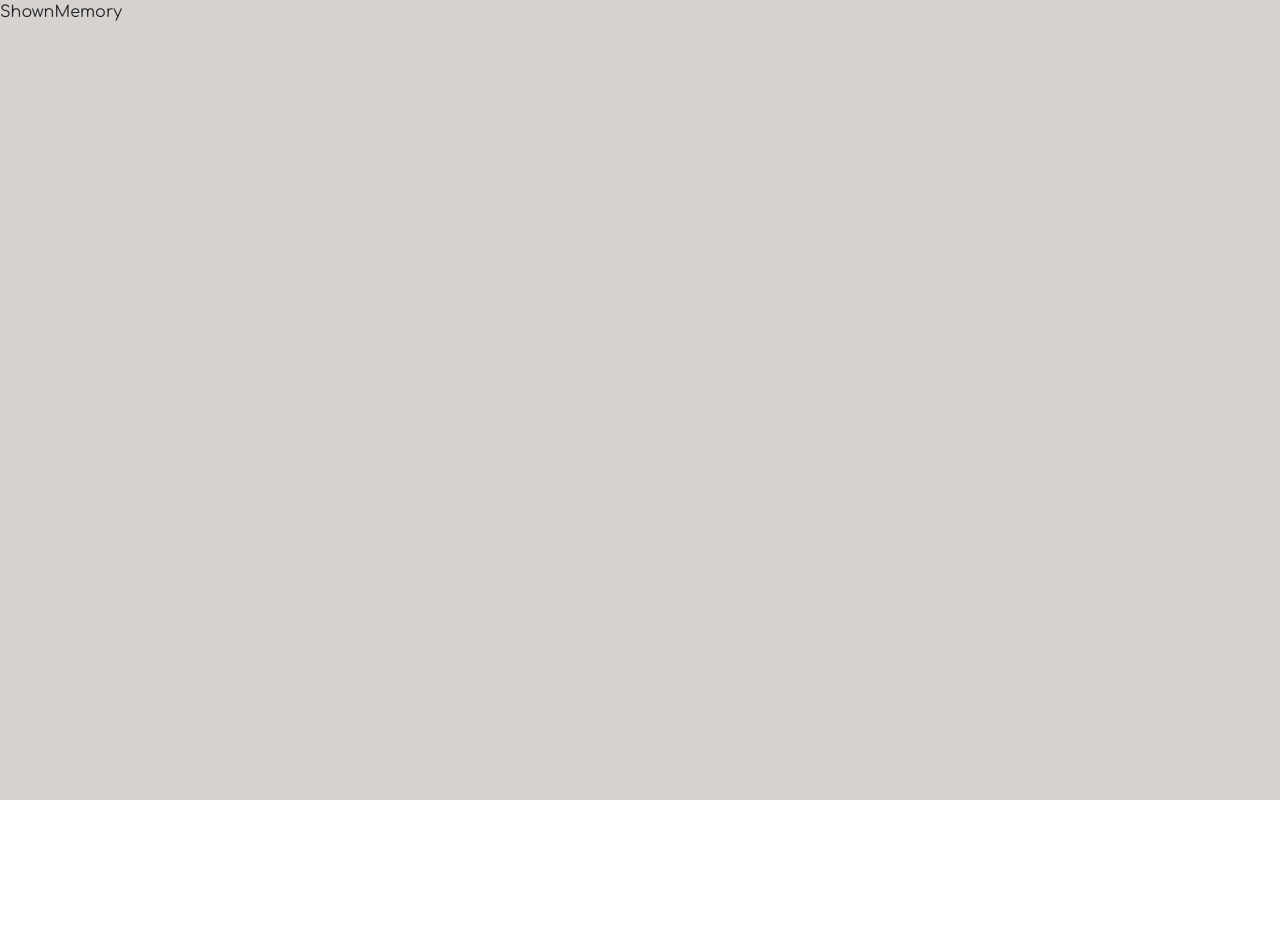
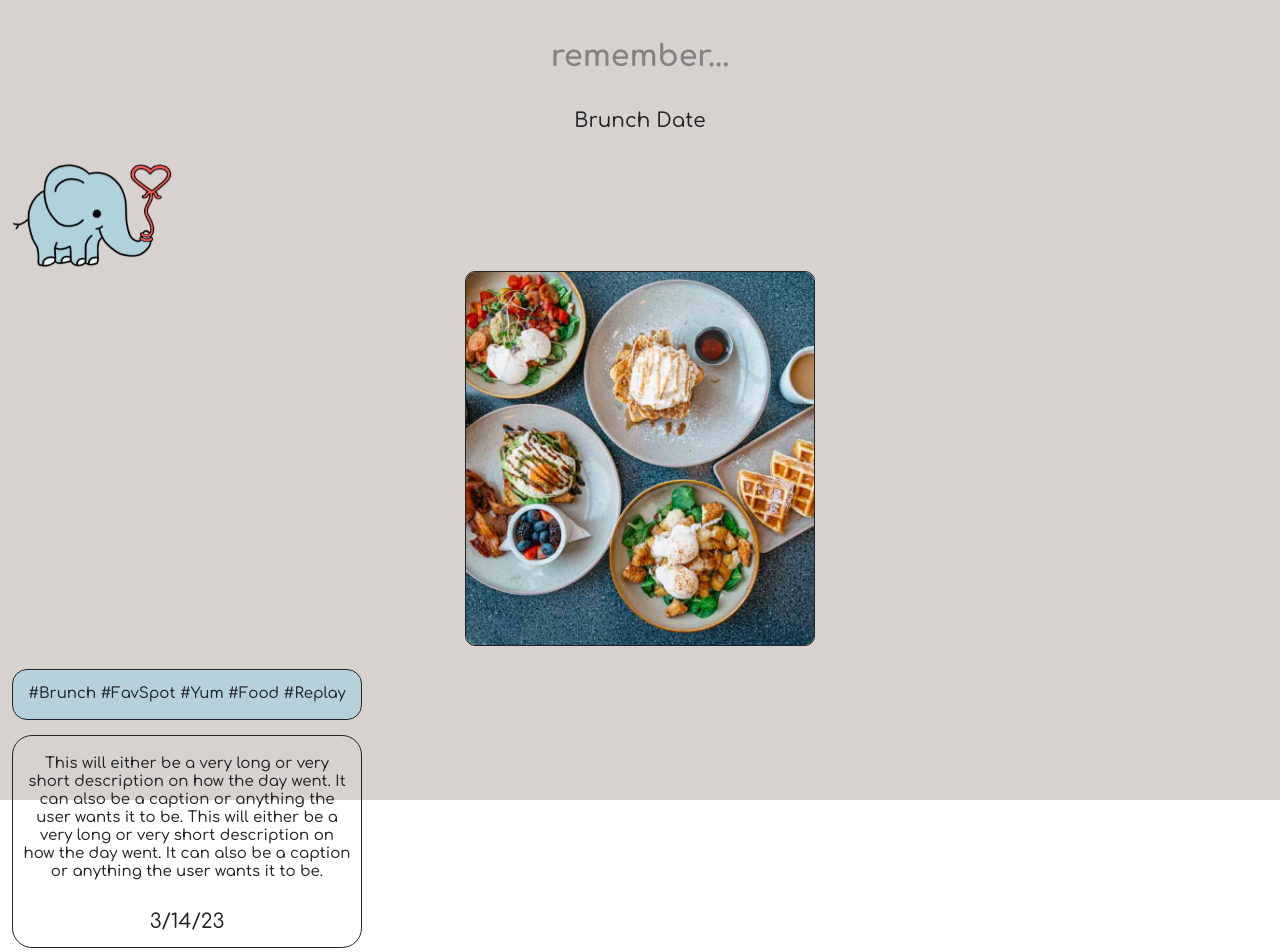
Before and after one commit to JeremyLapham/RememberWhen, a React (Create React App) app: page /Memory in a window 1280 px wide. Shown: the top 952 px of the page. Before the commit the page ends 800 px from the top, so only its background shows below. Built offline with nearby package versions, Linux system fonts and the light colour scheme.

Commit message:
added component

```diff
--- a/src/Components/ShownMemory/ShownMemory.css
+++ b/src/Components/ShownMemory/ShownMemory.css
@@ -0,0 +1,64 @@
+.memoryRemember {
+    font-size:30px;
+    color: #848383;
+    font-weight:bold;
+    margin-top:23px;
+    margin-bottom: 34px;
+}
+
+.memoryName {
+    font-size:20px;
+    font-weight:light;
+    margin-bottom:25px;
+}
+
+.phantLogo {
+    width:160px;
+    margin-bottom:-1.5rem;
+}
+
+.memoryImg {
+    width:350px;
+    height:375px;
+    border-radius: 10px;
+    border:1px solid;
+    margin-bottom:23px;
+}
+
+.displayHashtags {
+    width:350px;
+    height:51px;
+    background-color:#B7D1DA;
+    border-radius: 15px;
+    border:1px solid;
+    font-size: 15px;
+    display: flex;
+    justify-content: center;
+    align-items: center;
+    margin-bottom:15px;
+}
+
+.hashtags {
+    font-size: 15px;
+    margin: 0 !important;
+}
+
+.description {
+    width:350px;
+    height:213px;
+    border-radius: 20px;
+    border: 1px solid;
+}
+
+.memoryDesTxt {
+    font-size:15px;
+    font-weight: light;
+    margin:19px 10px;
+    height:136px;
+    overflow-y: scroll;
+}
+
+.memoryDesDate  {
+    font-size:20px;
+    font-weight: light;
+}
--- a/src/Components/ShownMemory/ShownMemory.tsx
+++ b/src/Components/ShownMemory/ShownMemory.tsx
@@ -1,8 +1,71 @@
 import React from 'react';
 import './ShownMemory.css';
+import CustomNavbar from '../navComponent/NavbarComponent';
+import { Button, Col, Container, Row } from 'react-bootstrap';
+import elephantLogo from '../../assets/elephantLogo.svg';
+import memory from '../../assets/memory.jpg';
 
 export default function ShownMemory() {
-  return (
-    <div>ShownMemory</div>
-  )
+    return (
+        <Container fluid>
+            <CustomNavbar />
+            <Row>
+                <Col className='text-center'>
+                    <h1 className='memoryRemember'>remember...</h1>
+                </Col>
+            </Row>
+            <Row>
+                <Col className='text-center'>
+                    <h5 className='memoryName'>Brunch Date</h5>
+                </Col>
+            </Row>
+            <Row>
+                <Col>
+                    <img className='phantLogo' src={elephantLogo} alt='Elephant logo but now hes in the memory that you clicked and is watching your every move' />
+                </Col>
+            </Row>
+            <Row>
+                <Col className='d-flex justify-content-center'>
+                    <img className='memoryImg' src={memory} alt='the picture of the memory that was selected' />
+                </Col>
+            </Row>
+            <Row>
+                <Col>
+                    <div className='displayHashtags'>
+                        <h2 className='hashtags'>#Brunch #FavSpot #Yum #Food #Replay</h2>
+                    </div>
+                </Col>
+            </Row>
+            <Row>
+                <Col>
+                    <div className='description'>
+                        <h2 className='memoryDesTxt text-center'>This will either be a very long or very short
+                            description on how the day went. It can
+                            also be a caption or anything the user wants
+                            it to be. This will either be a very long or very short
+                            description on how the day went. It can
+                            also be a caption or anything the user wants
+                            it to be.</h2>
+                        <h2 className='memoryDesDate text-center'>3/14/23</h2>
+                    </div>
+                </Col>
+            </Row>
+            <Row>
+                <Col className='d-flex justify-content-center'>
+                    <Button variant=''>Edit</Button>
+                </Col>
+                <Col className='d-flex justify-content-center'>
+                    <Button variant=''>Delete</Button>
+                </Col>
+                <Col className='d-flex justify-content-center'>
+                    <Button variant=''>Share</Button>
+                </Col>
+            </Row>
+            <Row>
+                <Col className='d-flex justify-content-center'>
+                    <Button variant=''>Back</Button>
+                </Col>
+            </Row>
+        </Container>
+    )
 }
```
Also changed, not shown: src/assets/memory.jpg (added).
